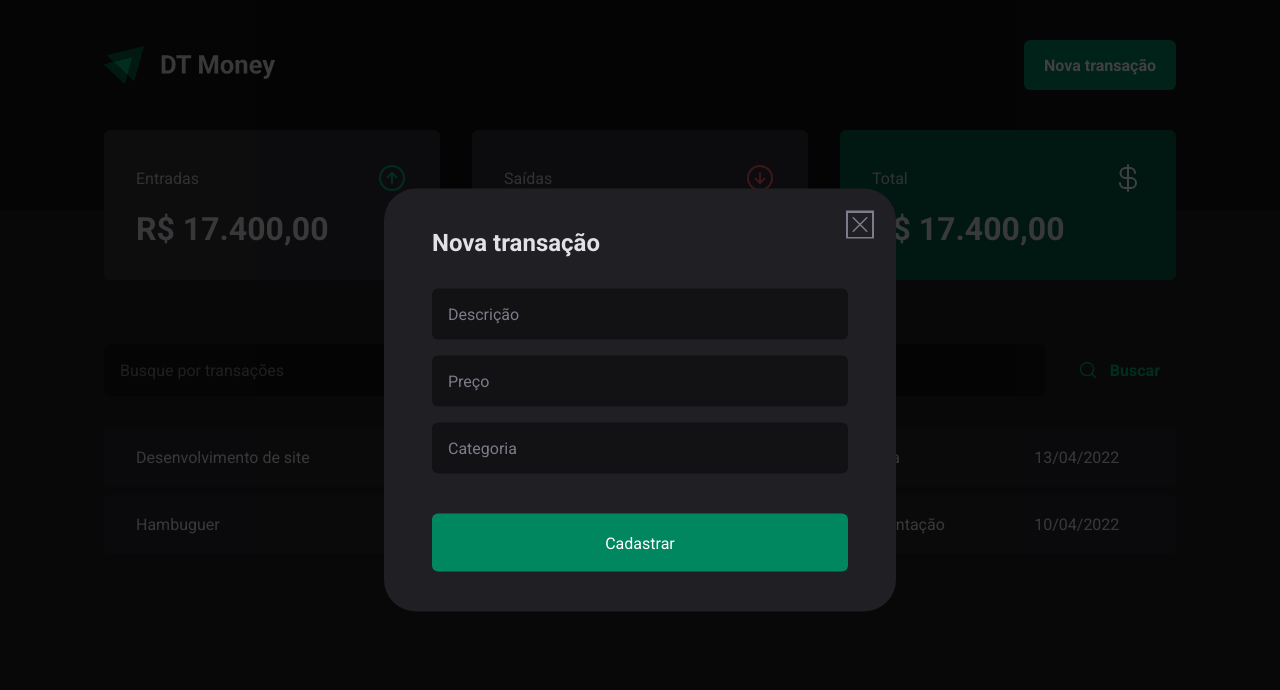
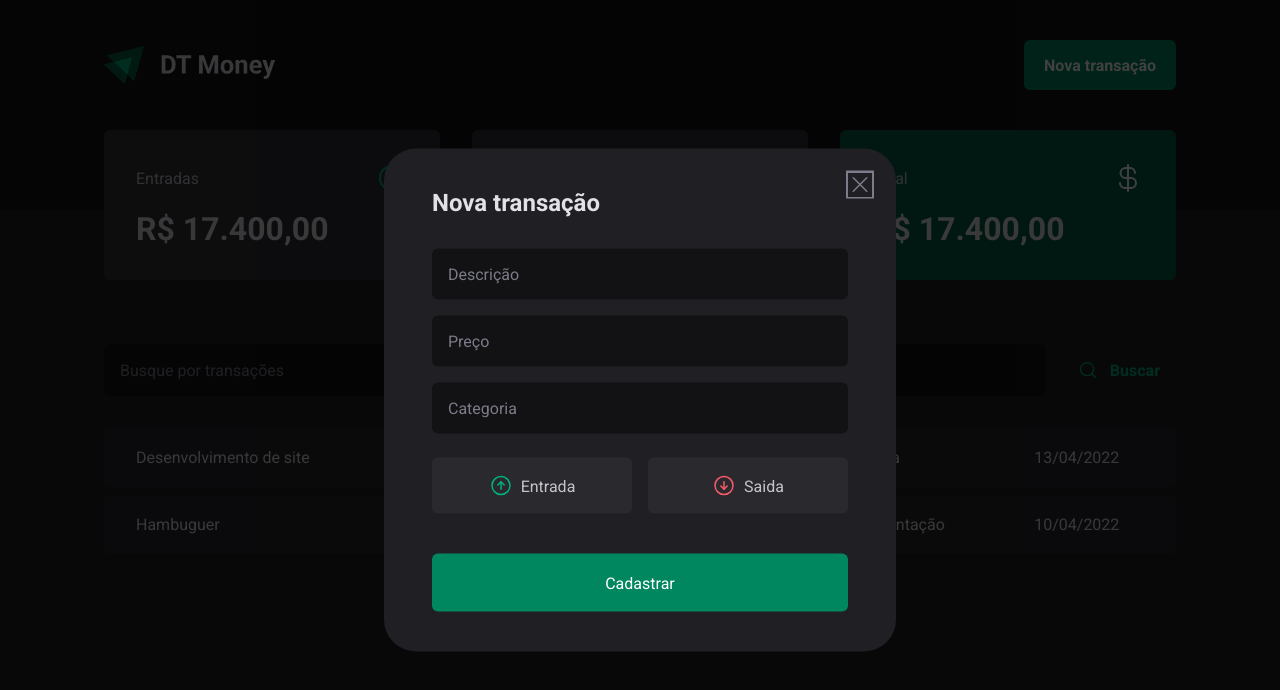
Before and after one commit to felipenobrg/dtmoney-react, a React (Vite) app: page / in a window 1280 px wide. Both pictures are taken after a click on the button "Nova transação". Shown: the top 690 px of the page. Built offline with nearby package versions, Linux system fonts and the light colour scheme.

Commit message:
creating and styling transaction button

```diff
--- a/src/components/NewTransactionModal/index.tsx
+++ b/src/components/NewTransactionModal/index.tsx
@@ -1,6 +1,6 @@
 import * as Dialog from "@radix-ui/react-dialog";
-import { CloseButton, Content, Overlay } from "./styles";
-import { X } from "phosphor-react";
+import { CloseButton, Content, Overlay, TransactionType, TransactionTypeButton } from "./styles";
+import { ArrowCircleDown, ArrowCircleUp, X } from "phosphor-react";
 
 export function NewTransactionModal() {
   return (
@@ -17,6 +17,19 @@
           <input type="text" placeholder="Descrição" required />
           <input type="text" placeholder="Preço" required />
           <input type="text" placeholder="Categoria" required />
+
+          <TransactionType>
+            <TransactionTypeButton variant="income">
+                <ArrowCircleUp size={24} />
+                Entrada
+            </TransactionTypeButton>
+
+            <TransactionTypeButton variant="outcome">
+                <ArrowCircleDown size={24} />
+                Saida
+            </TransactionTypeButton>
+          </TransactionType>
+
           <button type="submit">Cadastrar</button>
         </form>
       </Content>
--- a/src/components/NewTransactionModal/styles.ts
+++ b/src/components/NewTransactionModal/styles.ts
@@ -68,3 +68,31 @@
      cursor: pointer;
      color: ${(props) => props.theme["gray-500"]};
 `
+
+export const TransactionType = styled.div`
+     display: grid;
+     grid-template-columns: repeat(2, 1fr);
+     gap: 1rem;
+     margin-top: 0.5rem;
+`
+
+interface TransactionTypeButtonProps {
+    variant: 'income' | "outcome"
+}
+
+export const TransactionTypeButton = styled.button<TransactionTypeButtonProps>`
+    background: ${(props) => props.theme["gray-700"]};
+    padding: 1rem;
+    display: flex;
+    align-items: center;
+    justify-content: center;
+    gap: 0.5rem;
+    border-radius: 6px;
+    cursor: pointer;
+    border: 0;
+    color: ${(props) => props.theme["gray-300"]};
+
+    svg {
+        color: ${props => props.variant === 'income' ? props.theme["green-300"] : props.theme["red-300"]};
+    }
+`
```
